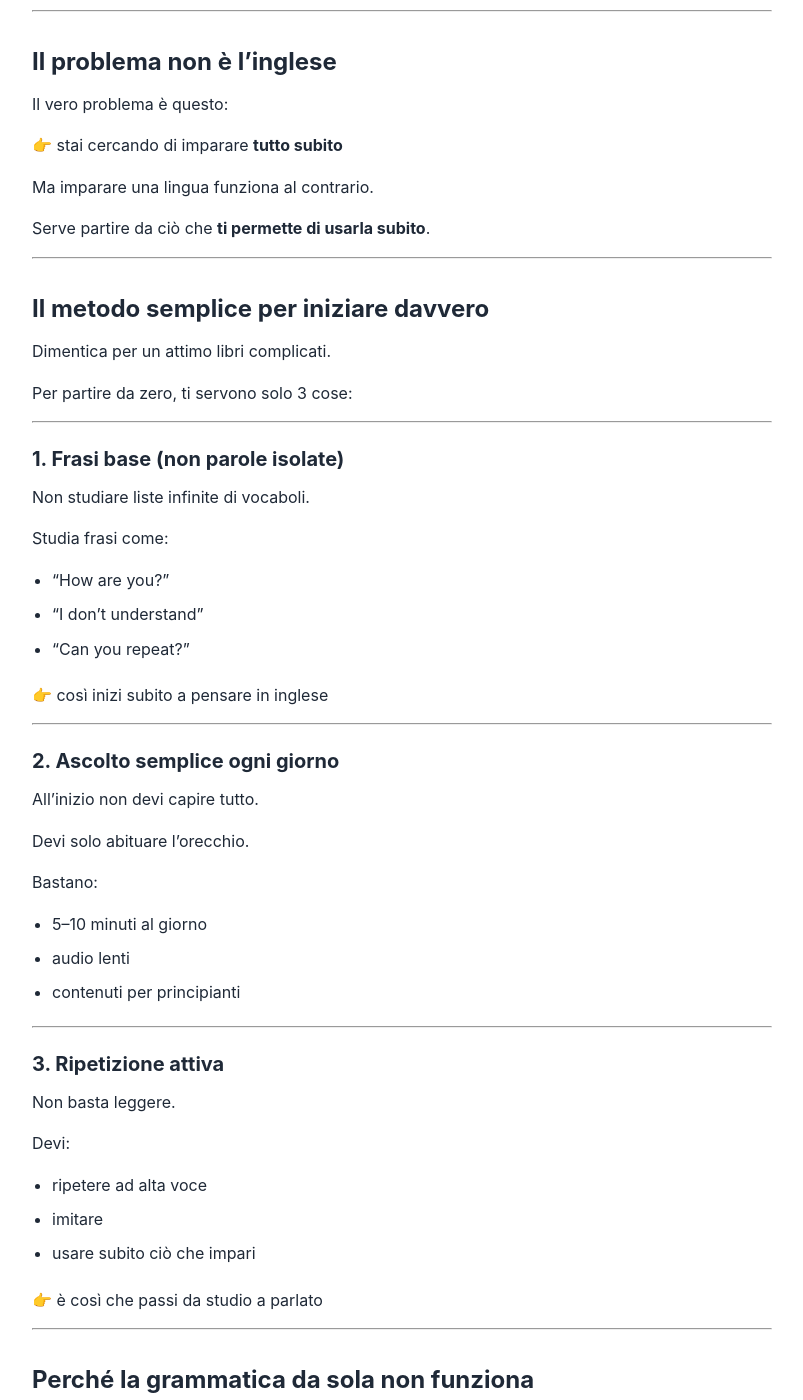
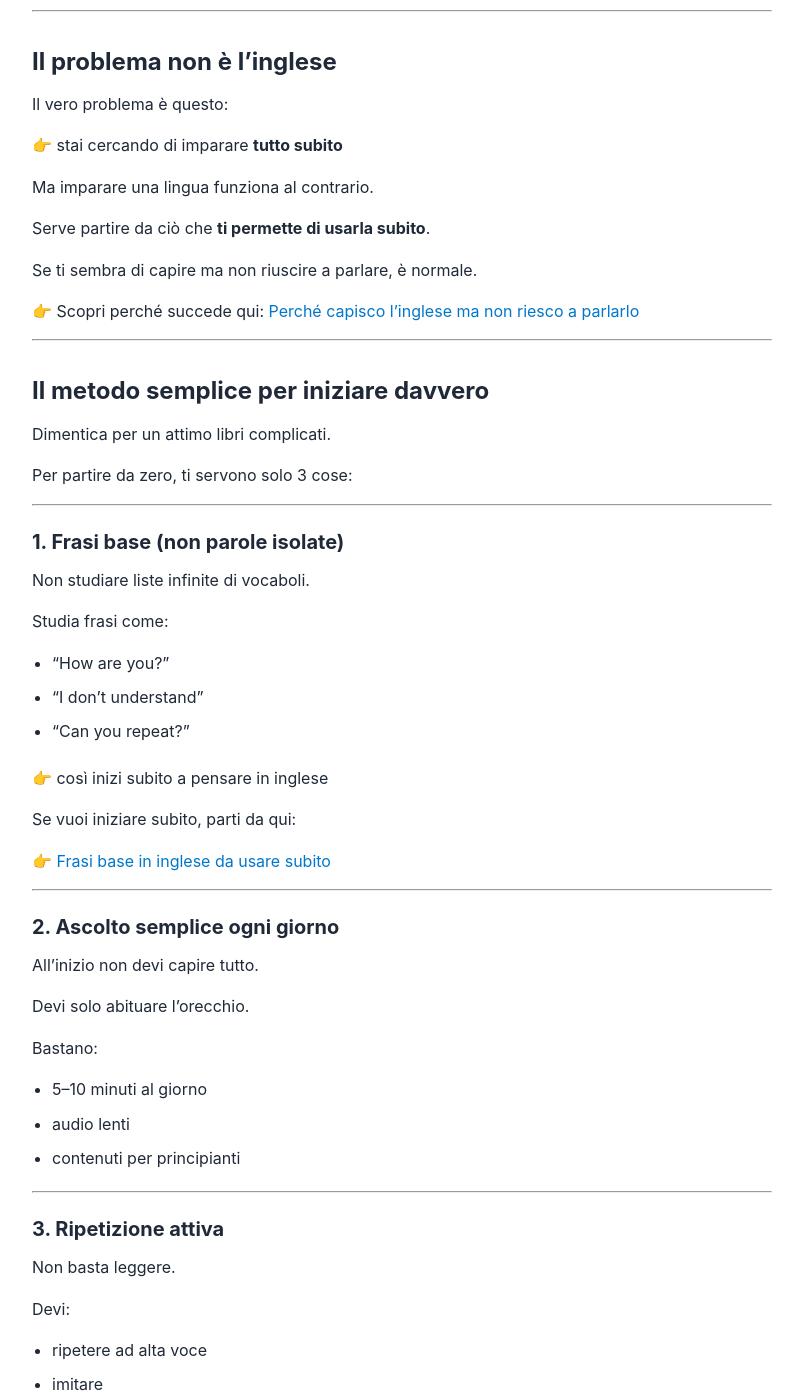
Before and after one commit to Nausica-c/Fluente-Mente, a Jekyll site: the page built from inglese/principianti/come-iniziare-inglese-da-zero/index.md, in a window 1280 px wide and 1400 px high, scrolled down 692 px. Shown: the whole window, without its empty margins (238-1041 px from the left). Built offline with Jekyll 4.4.1, drawn with Linux system fonts in a browser that asks for light colours.

Commit message:
Update index.md

```diff
--- a/inglese/principianti/come-iniziare-inglese-da-zero/index.md
+++ b/inglese/principianti/come-iniziare-inglese-da-zero/index.md
@@ -30,6 +30,11 @@ Ma imparare una lingua funziona al contrario.
 
 Serve partire da ciò che **ti permette di usarla subito**.
 
+Se ti sembra di capire ma non riuscire a parlare, è normale.
+
+👉 Scopri perché succede qui:
+[Perché capisco l’inglese ma non riesco a parlarlo]({{ '/inglese/speaking/perche-capisco-ma-non-parlo-inglese/' | relative_url }})
+
 ---
 
 ## Il metodo semplice per iniziare davvero
@@ -51,6 +56,10 @@ Studia frasi come:
 - "Can you repeat?"
 
 👉 così inizi subito a pensare in inglese
+
+Se vuoi iniziare subito, parti da qui:
+
+👉 [Frasi base in inglese da usare subito]({{ '/inglese/principianti/frasi-base-inglese-subito/' | relative_url }})
 
 ---
 
```
